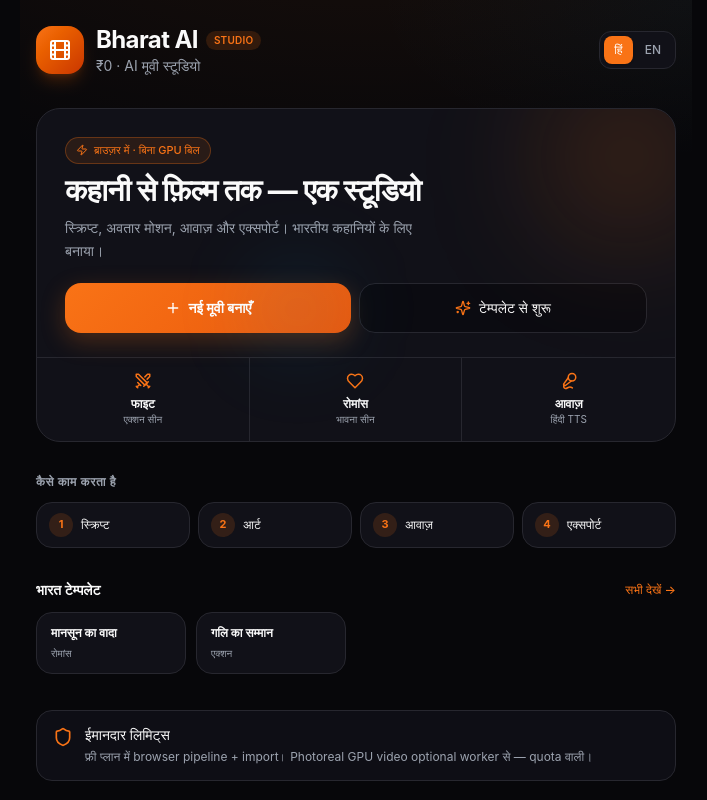
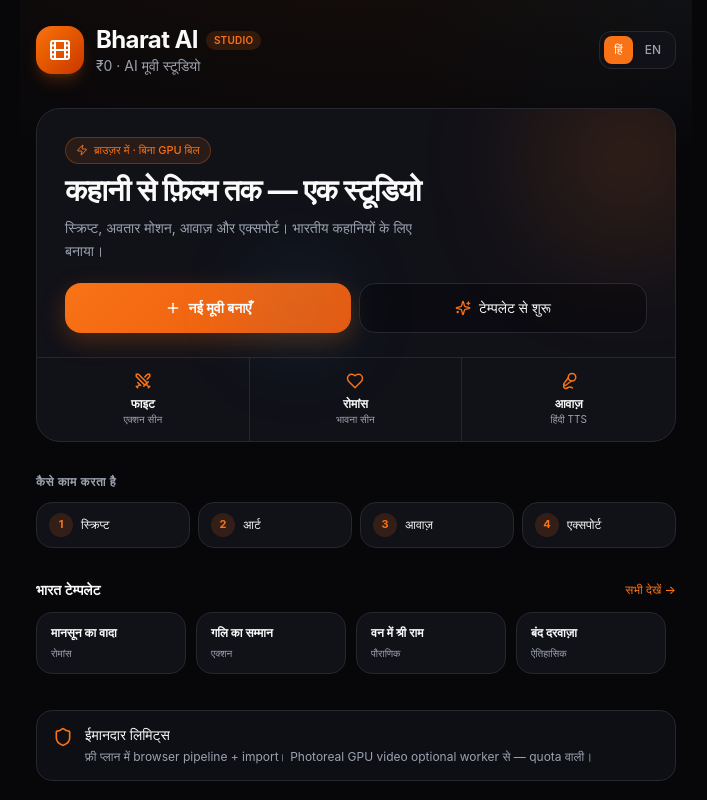
Before and after one commit to bharatnavkalkhand/Bharat-AI, a React (Vite) app: page / in a window 1280 px wide. Shown: the top 800 px of the page, without its empty margins (284-991 px from the left). Built offline with nearby package versions, Linux system fonts and the light colour scheme.

Commit message:
fix(home): show 6 clean Bharat templates on home strip

```diff
--- a/src/pages/HomePage.tsx
+++ b/src/pages/HomePage.tsx
@@ -28,7 +28,6 @@ export function HomePage() {
 
   return (
     <main className="page-shell mx-auto min-h-dvh max-w-lg px-4 pb-28 pt-6 sm:max-w-2xl">
-      {/* Top bar */}
       <header className="mb-8 flex items-center justify-between gap-3">
         <div className="flex items-center gap-3">
           <div className="flex h-12 w-12 items-center justify-center rounded-2xl bg-gradient-to-br from-accent to-orange-700 text-white shadow-lg shadow-orange-500/20">
@@ -78,7 +77,6 @@ export function HomePage() {
         </div>
       </header>
 
-      {/* Hero */}
       <section className="mb-8 overflow-hidden rounded-3xl border border-border bg-card">
         <div className="relative px-5 pb-6 pt-7 sm:px-7">
           <div className="pointer-events-none absolute -right-8 -top-8 h-40 w-40 rounded-full bg-accent/20 blur-3xl" />
@@ -119,7 +117,6 @@ export function HomePage() {
           </div>
         </div>
 
-        {/* Feature strip */}
         <div className="grid grid-cols-3 border-t border-border divide-x divide-border">
           {[
             {
@@ -147,7 +144,6 @@ export function HomePage() {
         </div>
       </section>
 
-      {/* Pipeline steps */}
       <section className="mb-8">
         <h2 className="mb-3 text-xs font-semibold uppercase tracking-wider text-muted">
           {uiLang === "hi" ? "कैसे काम करता है" : "How it works"}
@@ -171,7 +167,6 @@ export function HomePage() {
         </ol>
       </section>
 
-      {/* Templates */}
       <section className="mb-8">
         <div className="mb-3 flex items-center justify-between">
           <h2 className="text-sm font-semibold">
@@ -186,7 +181,7 @@ export function HomePage() {
           </button>
         </div>
         <div className="scroll-x-hide flex gap-2.5 pb-1">
-          {BHARAT_TEMPLATES.slice(0, 2).map((tpl) => (
+          {BHARAT_TEMPLATES.map((tpl) => (
             <button
               key={tpl.id}
               type="button"
@@ -204,7 +199,6 @@ export function HomePage() {
         </div>
       </section>
 
-      {/* Trust / honesty strip */}
       <div className="mb-8 flex gap-3 rounded-2xl border border-border bg-card/80 px-4 py-3.5 text-sm">
         <Shield className="mt-0.5 h-5 w-5 shrink-0 text-accent" />
         <div>
@@ -219,7 +213,6 @@ export function HomePage() {
         </div>
       </div>
 
-      {/* Movies list */}
       <section>
         <div className="mb-4 flex items-center justify-between">
           <h2 className="text-sm font-semibold">
```
